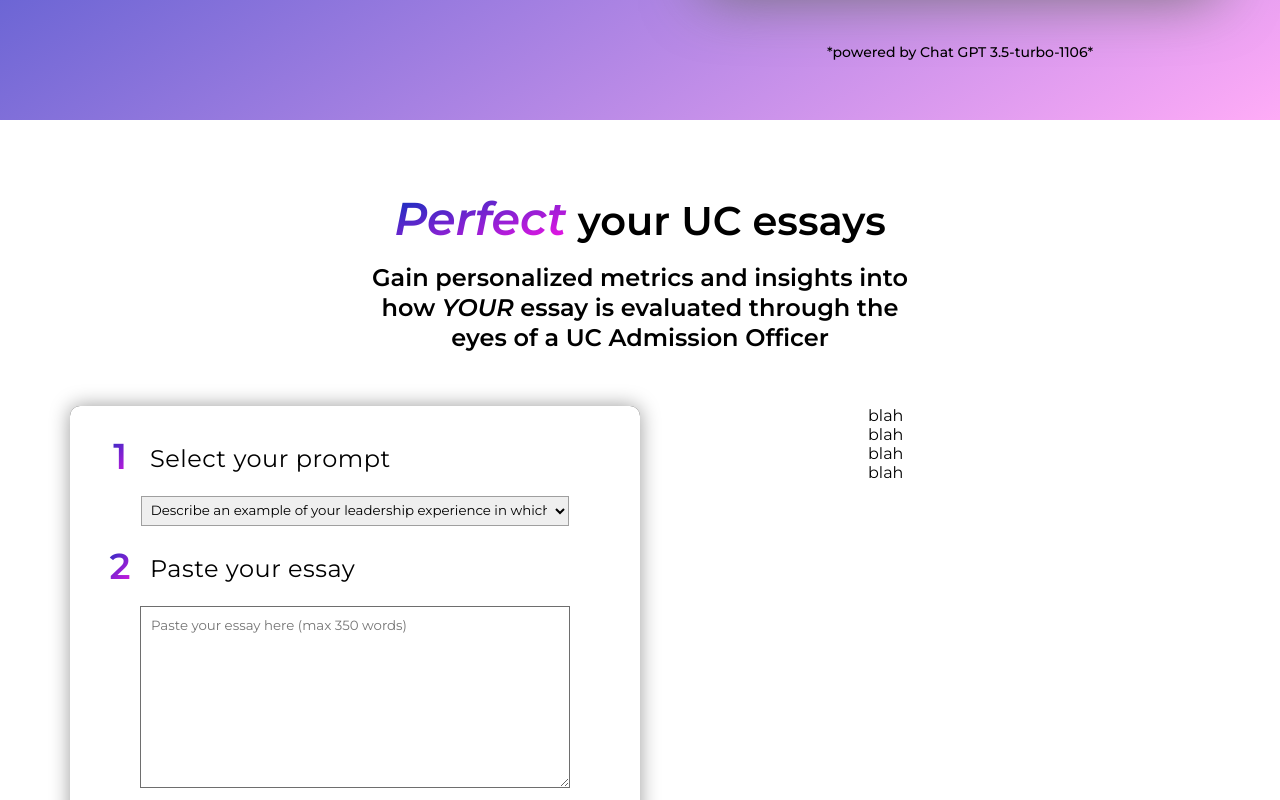
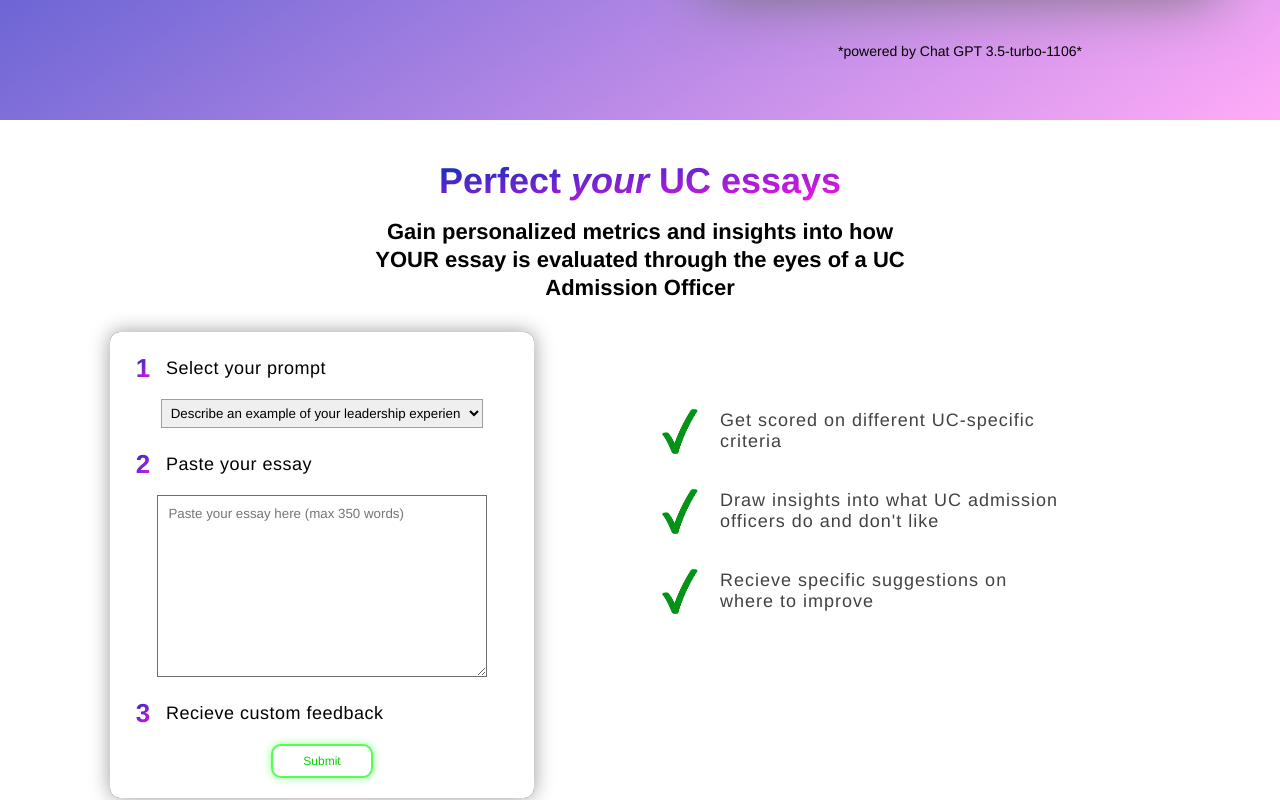
Before and after one commit to Lopez-Jordan/UC-Chatbot, a React (Vite) app in the folder client/: page / in a window 1280 px wide. Shown: the part 680-1480 px from the top of the page. Built offline with nearby package versions, Linux system fonts and the light colour scheme.

Commit message:
updated a lot of the styling

```diff
--- a/client/src/Reviewer.css
+++ b/client/src/Reviewer.css
@@ -1,7 +1,7 @@
 .main2{
-    height: 100vh;
-    background-color: white;
-    padding: 70px;
+    height: 90vh;
+    background-color: rgb(255, 255, 255);
+    padding: 40px 110px;
     display: flex;
     flex-direction: column;
     align-items: center;
@@ -15,27 +15,18 @@
 }
 .bottomHalf {
     display: flex;
-    margin-top: 2%;
 }
 
 .formContainer {
     background-color: black;
     border-radius: 10px;
-    width: 50%;
-}
-.reasons{
-    list-style: none;
-    margin-left: 20%;
-}
-
-#perfects{
-    font-style: italic;
+    width: 40%;
 }
 
 .reviewForm{
     display: flex;
     flex-direction: column;
-    padding: 30px;
+    padding: 20px;
     background-color: white;
     box-shadow: 0 0 20px rgb(155, 155, 155);
     border-radius: 10px;
@@ -50,44 +41,44 @@
 .numContainer > h3{
     margin-top: 6px;
     letter-spacing: 0.5px;
-    font-size: 24px;
+    font-size: 18px;
     color: rgb(0, 0, 0);
     font-weight: 400;
 }
 .numSpan{
     display: inline-block;
-    width: 40px; /* Adjust the width */
-    height: 40px; /* Adjust the height */
+    width: 26px; /* Adjust the width */
+    height: 26px; /* Adjust the height */
     background-color: white;
     border-radius: 50%;
     text-align: center;
-    line-height: 40px; /* Should match the height for vertical centering */
+    line-height: 26px; /* Should match the height for vertical centering */
     background: linear-gradient(to bottom right,#0032bb, #ff12e7);
     -webkit-background-clip: text;
     color: transparent;
     font-weight: 600; /* Adjust the font-weight */
-    font-size: 36px; /* Adjust the font-size */
+    font-size: 26px; /* Adjust the font-size */
     margin-right: 10px;
+    position: relative;
+    top: 2px;
 }
 #perfect{
-    color: black;
-    font-size: 40px;
-    font-weight: 600;
-}
-#perfect > span{
     background: linear-gradient(to bottom right,#0032bb, #ff12e7);
     -webkit-background-clip: text;
     color: transparent;
+    font-size: 36px;
+}
+
+#perfect > span{
     font-style: italic;
-    font-size: 46px;
 }
 .metrics{
     margin: 16px 0 30px 0;
     color: black;
-    line-height: 24px;
     text-align: center;
     font-weight: 600;
-    line-height: 30px;
+    line-height: 28px;
+    font-size: 22px;
 }
 #essay{
     height: 160px;
@@ -105,18 +96,39 @@ select{
     padding: 5px;
     color: black;
 }
+
+
 #getFeedback{
-    font-size: 18px;
+    font-size: 12px;
     margin: 10px 0px 0px 0px;
     width: fit-content;
     padding: 8px 30px;
-    color: white;
-    background-color: rgb(0, 210, 0);
     border: none;
     border-radius: 10px;
     cursor: pointer;
     font-weight: 400;
+    background-color: white;
+    color: rgb(0, 210, 0);
+    border: 2px solid rgb(85, 254, 85);
+    box-shadow: 0 0 8px rgba(85, 254, 85, 0.616);
+    font-weight: 500;
 }
 #getFeedback:hover{
-    background-color: rgb(0, 195, 0);
+    box-shadow: none;
+    color: rgb(85, 254, 85);
 }
+
+.reasons{
+    margin-left: 10%;
+    width: 40%;
+}
+.check{
+    width: 80px;
+    height: 80px;
+}
+.checkPara{
+    font-size: 18px;
+    font-weight: 500;
+    letter-spacing: 1px;
+    color: rgb(66, 66, 66);
+}
--- a/client/src/Reviewer.jsx
+++ b/client/src/Reviewer.jsx
@@ -49,7 +49,7 @@ export default function Reviewer() {
   return (
     <div className='main2'>
       <div className='topHalf'>
-          <h1 id='perfect'><span >Perfect</span> your UC essays</h1>
+          <h1 id='perfect'>Perfect <span>your </span>UC essays</h1>
           <h2 className='metrics'>Gain personalized metrics and insights into how <span id="perfects">YOUR</span> essay is evaluated through the eyes of a UC Admission Officer</h2>
           <div style={{ display: "Flex", justifyContent: "center" }}>
         </div>
@@ -90,7 +90,7 @@ export default function Reviewer() {
               <h3>Recieve custom feedback</h3>
             </div>
             <div style={{display: "Flex", justifyContent: "center"}}>
-              <button id="getFeedback" type='submit'>Evaluate</button>
+              <button id="getFeedback" type='submit'>Submit</button>
             </div>
           </form>
           {displayResults &&
@@ -105,10 +105,18 @@ export default function Reviewer() {
           }
         </div>
         <div className='reasons'>
-          <div>blah</div>
-          <div>blah</div>
-          <div>blah</div>
-          <div>blah</div>
+          <div style={{display: "flex", alignItems: "center", marginTop: "14%"}}>
+            <img className="check" src="/check.png" alt="" />
+            <p className='checkPara'>Get scored on different UC-specific criteria</p>
+          </div>
+          <div style={{display: "flex", alignItems: "center"}}>
+            <img className="check" src="/check.png" alt="" />
+            <p className='checkPara'>Draw insights into what UC admission officers do and don't like</p>
+          </div>
+          <div style={{display: "flex", alignItems: "center"}}>
+            <img className="check" src="/check.png" alt="" />
+            <p className='checkPara'>Recieve specific suggestions on where to improve</p>
+          </div>
         </div>
       </div>
     </div>
--- a/client/src/index.css
+++ b/client/src/index.css
@@ -1,5 +1,6 @@
 *{
   margin: 0;
   padding: 0;
-  font-family: Montserrat;
+  font-family: Helvetica, Arial, sans-serif;
+
 }
```
Also changed, not shown: client/public/bg.png (deleted), client/public/check.png (added).
